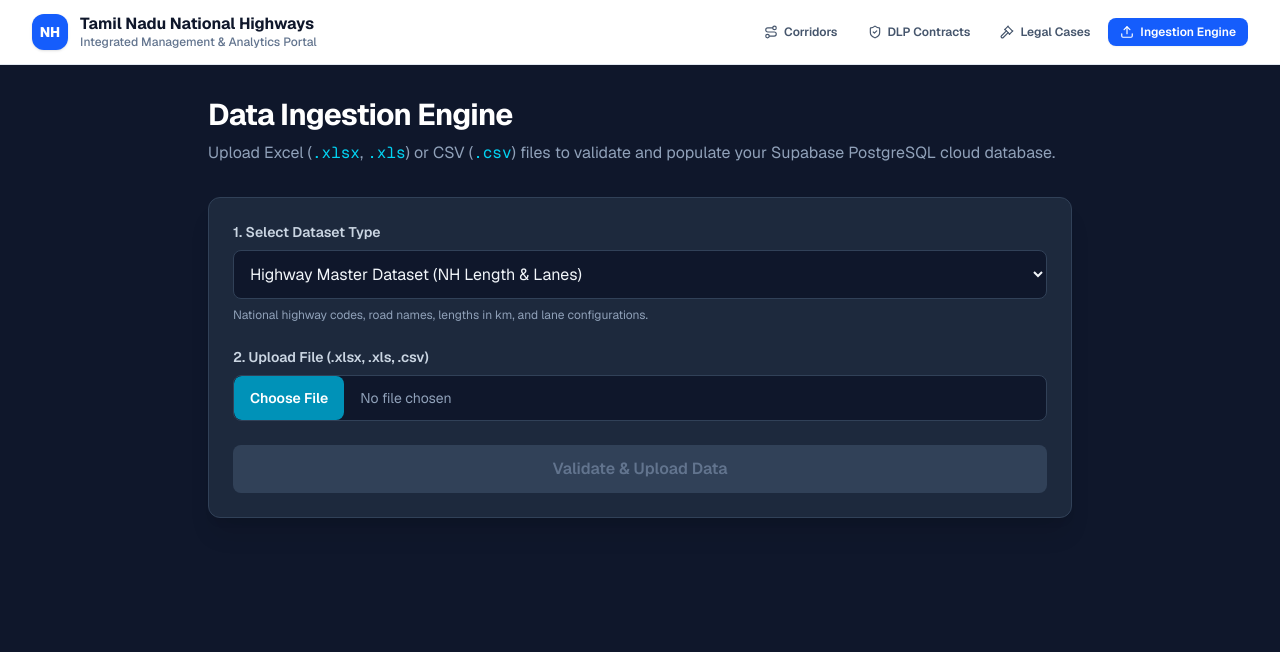
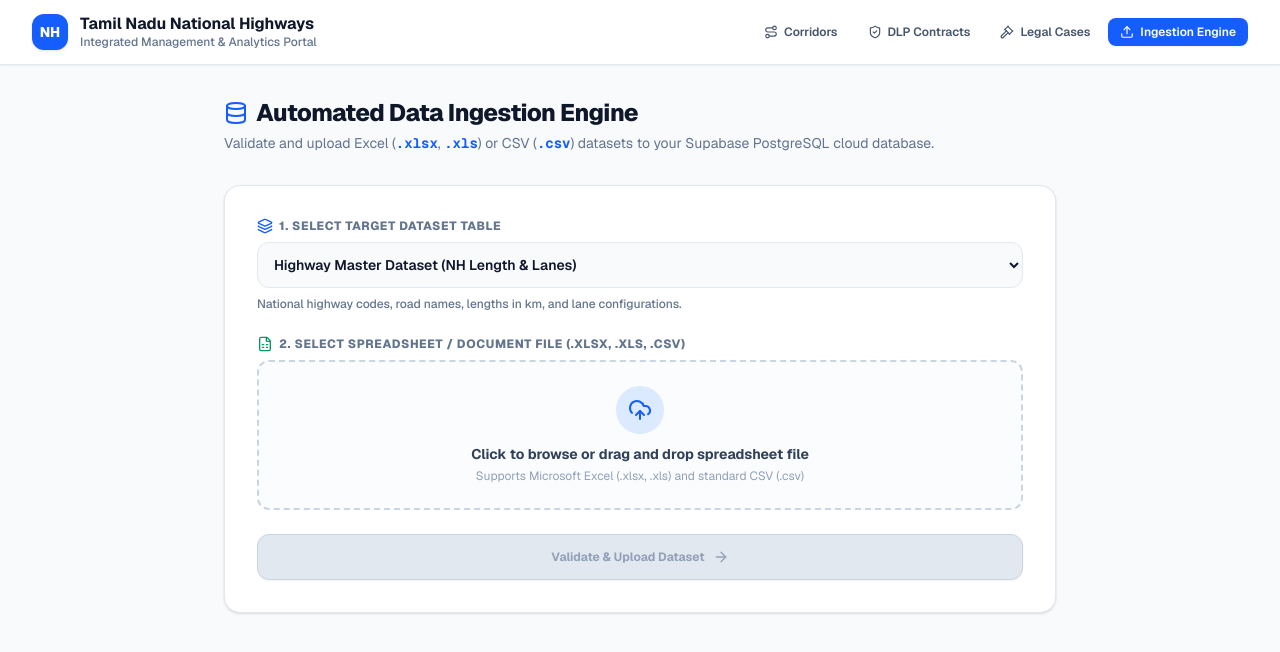
Before and after one commit to harish-3105/National-Highways, a Next.js app: page /ingest in a window 1280 px wide. Shown: the top 652 px of the page. Built offline with nearby package versions, Linux system fonts and the light colour scheme.

Commit message:
style(ingest): aligned Data Ingestion module theme and color scheme with unified light/dark design system

```diff
--- a/src/app/ingest/page.tsx
+++ b/src/app/ingest/page.tsx
@@ -2,6 +2,16 @@
 
 import { useState } from 'react';
 import { NavigationHeader } from '@/components/NavigationHeader';
+import {
+  UploadCloud,
+  Database,
+  CheckCircle2,
+  AlertCircle,
+  FileSpreadsheet,
+  FileText,
+  ArrowRight,
+  Layers,
+} from 'lucide-react';
 
 type DatasetType =
   | 'HIGHWAYS_MASTER'
@@ -99,26 +109,38 @@ export default function IngestPage() {
   };
 
   return (
-    <div className="min-h-screen bg-slate-900 text-slate-100 font-sans">
+    <div className="min-h-screen bg-slate-50 dark:bg-slate-950 text-slate-900 dark:text-slate-100 font-sans">
       <NavigationHeader />
-      <div className="max-w-4xl mx-auto px-4 py-8 space-y-8">
+
+      <main className="max-w-4xl mx-auto px-4 sm:px-6 lg:px-8 py-8 space-y-8">
+        {/* Page Banner Header */}
+        <div className="flex flex-col md:flex-row md:items-center justify-between gap-4">
           <div>
-          <h1 className="text-3xl font-bold tracking-tight text-white">Data Ingestion Engine</h1>
-          <p className="text-slate-400 mt-2">
-            Upload Excel (<code className="text-cyan-400">.xlsx</code>, <code className="text-cyan-400">.xls</code>) or CSV (<code className="text-cyan-400">.csv</code>) files to validate and populate your Supabase PostgreSQL cloud database.
+            <h1 className="text-2xl font-extrabold tracking-tight text-slate-900 dark:text-slate-100 flex items-center gap-2">
+              <Database className="w-6 h-6 text-blue-600 dark:text-blue-400" />
+              Automated Data Ingestion Engine
+            </h1>
+            <p className="text-sm text-slate-500 dark:text-slate-400 mt-1">
+              Validate and upload Excel (<code className="text-blue-600 dark:text-blue-400 font-mono font-bold">.xlsx</code>, <code className="text-blue-600 dark:text-blue-400 font-mono font-bold">.xls</code>) or CSV (<code className="text-blue-600 dark:text-blue-400 font-mono font-bold">.csv</code>) datasets to your Supabase PostgreSQL cloud database.
             </p>
           </div>
+        </div>
 
-        <form onSubmit={handleUpload} className="bg-slate-800 p-6 rounded-xl border border-slate-700 space-y-6 shadow-xl">
-          {/* Dataset Type Selection Dropdown */}
+        {/* Upload Form Card */}
+        <form
+          onSubmit={handleUpload}
+          className="bg-white dark:bg-slate-900 p-6 md:p-8 rounded-2xl border border-slate-200 dark:border-slate-800 space-y-6 shadow-sm"
+        >
+          {/* Section 1: Dataset Type Selection */}
           <div>
-            <label className="block text-sm font-semibold text-slate-300 mb-2">
-              1. Select Dataset Type
+            <label className="block text-xs font-extrabold uppercase tracking-wider text-slate-500 dark:text-slate-400 mb-2 flex items-center gap-1.5">
+              <Layers className="w-4 h-4 text-blue-600 dark:text-blue-400" />
+              1. Select Target Dataset Table
             </label>
             <select
               value={selectedType}
               onChange={(e) => setSelectedType(e.target.value as DatasetType)}
-              className="w-full bg-slate-900 border border-slate-700 text-slate-100 rounded-lg p-3 focus:ring-2 focus:ring-cyan-500 focus:outline-none"
+              className="w-full bg-slate-50 dark:bg-slate-800 border border-slate-200 dark:border-slate-700 text-slate-900 dark:text-slate-100 rounded-xl p-3 text-sm font-semibold focus:ring-2 focus:ring-blue-500 focus:outline-none cursor-pointer"
             >
               {DATASET_OPTIONS.map((opt) => (
                 <option key={opt.value} value={opt.value}>
@@ -126,45 +148,84 @@ export default function IngestPage() {
                 </option>
               ))}
             </select>
-            <p className="text-xs text-slate-400 mt-2">
+            <p className="text-xs text-slate-500 dark:text-slate-400 mt-2 font-medium">
               {DATASET_OPTIONS.find((o) => o.value === selectedType)?.description}
             </p>
           </div>
 
-          {/* File Selector */}
+          {/* Section 2: File Dropzone Input */}
           <div>
-            <label className="block text-sm font-semibold text-slate-300 mb-2">
-              2. Upload File (.xlsx, .xls, .csv)
+            <label className="block text-xs font-extrabold uppercase tracking-wider text-slate-500 dark:text-slate-400 mb-2 flex items-center gap-1.5">
+              <FileSpreadsheet className="w-4 h-4 text-emerald-600 dark:text-emerald-400" />
+              2. Select Spreadsheet / Document File (.xlsx, .xls, .csv)
             </label>
+            <div className="relative border-2 border-dashed border-slate-300 dark:border-slate-700 rounded-xl p-6 bg-slate-50/50 dark:bg-slate-800/40 hover:bg-slate-100/60 dark:hover:bg-slate-800/80 transition-colors text-center cursor-pointer">
               <input
                 type="file"
                 accept=".xlsx,.xls,.csv"
                 onChange={handleFileChange}
-              className="block w-full text-sm text-slate-400 file:mr-4 file:py-3 file:px-4 file:rounded-lg file:border-0 file:text-sm file:font-semibold file:bg-cyan-600 file:text-white hover:file:bg-cyan-500 cursor-pointer bg-slate-900 rounded-lg border border-slate-700"
+                className="absolute inset-0 w-full h-full opacity-0 cursor-pointer"
               />
+              <div className="flex flex-col items-center justify-center space-y-2">
+                <div className="p-3 bg-blue-100 dark:bg-blue-950/60 text-blue-600 dark:text-blue-400 rounded-full">
+                  <UploadCloud className="w-6 h-6" />
+                </div>
+                {file ? (
+                  <div>
+                    <span className="text-sm font-bold text-slate-900 dark:text-slate-100 flex items-center justify-center gap-2">
+                      <FileText className="w-4 h-4 text-emerald-600" />
+                      {file.name}
+                    </span>
+                    <span className="text-xs text-slate-400">
+                      ({(file.size / 1024).toFixed(1)} KB) &bull; Click to change file
+                    </span>
+                  </div>
+                ) : (
+                  <div>
+                    <span className="text-sm font-bold text-slate-700 dark:text-slate-200">
+                      Click to browse or drag and drop spreadsheet file
+                    </span>
+                    <p className="text-xs text-slate-400 mt-0.5">Supports Microsoft Excel (.xlsx, .xls) and standard CSV (.csv)</p>
+                  </div>
+                )}
+              </div>
+            </div>
           </div>
 
-          {/* Submit Button */}
+          {/* Submit Action Button */}
           <button
             type="submit"
             disabled={isUploading || !file}
-            className={`w-full py-3 px-6 rounded-lg font-semibold transition-colors ${
+            className={`w-full py-3.5 px-6 rounded-xl text-xs font-bold transition-all cursor-pointer shadow-xs flex items-center justify-center gap-2 ${
               isUploading || !file
-                ? 'bg-slate-700 text-slate-500 cursor-not-allowed'
-                : 'bg-cyan-500 text-slate-950 hover:bg-cyan-400'
+                ? 'bg-slate-200 dark:bg-slate-800 text-slate-400 dark:text-slate-600 cursor-not-allowed border border-slate-300 dark:border-slate-700'
+                : 'bg-blue-600 hover:bg-blue-700 text-white shadow-md'
             }`}
           >
-            {isUploading ? 'Validating & Inserting into Postgres...' : 'Validate & Upload Data'}
+            {isUploading ? (
+              <>
+                <div className="w-4 h-4 border-2 border-white border-t-transparent rounded-full animate-spin" />
+                <span>Validating & Batch Inserting into Supabase...</span>
+              </>
+            ) : (
+              <>
+                <span>Validate & Upload Dataset</span>
+                <ArrowRight className="w-4 h-4" />
+              </>
+            )}
           </button>
         </form>
 
-        {/* Error Feedback */}
+        {/* Error Feedback Banner */}
         {error && (
-          <div className="bg-red-950/80 border border-red-500/50 p-4 rounded-xl text-red-200">
-            <h3 className="font-semibold text-red-400">Schema Validation Error</h3>
-            <p className="text-sm mt-1">{error}</p>
+          <div className="bg-red-50 dark:bg-red-950/40 border border-red-200 dark:border-red-800 p-5 rounded-2xl text-red-900 dark:text-red-200 space-y-2">
+            <div className="flex items-center gap-2">
+              <AlertCircle className="w-5 h-5 text-red-600 shrink-0" />
+              <h3 className="font-bold text-sm text-red-900 dark:text-red-300">Schema Validation Error</h3>
+            </div>
+            <p className="text-xs font-semibold text-red-700 dark:text-red-300 pl-7">{error}</p>
             {result?.errors && result.errors.length > 0 && (
-              <ul className="list-disc list-inside mt-2 text-xs text-red-300 space-y-1">
+              <ul className="list-disc list-inside mt-2 text-xs text-red-600 dark:text-red-400 space-y-1 pl-7 font-mono">
                 {result.errors.map((errStr: string, idx: number) => (
                   <li key={idx}>{errStr}</li>
                 ))}
@@ -173,30 +234,33 @@ export default function IngestPage() {
           </div>
         )}
 
-        {/* Success Result & Data Preview */}
+        {/* Success Result & Data Preview Card */}
         {result && result.success && (
-          <div className="bg-emerald-950/60 border border-emerald-500/50 p-6 rounded-xl space-y-4">
+          <div className="bg-emerald-50/80 dark:bg-emerald-950/40 border border-emerald-200 dark:border-emerald-800 p-6 rounded-2xl space-y-4">
             <div className="flex items-center justify-between">
-              <h3 className="font-bold text-emerald-400 text-lg">Ingestion Successful!</h3>
-              <span className="text-xs bg-emerald-900 text-emerald-300 px-3 py-1 rounded-full font-mono">
+              <div className="flex items-center gap-2">
+                <CheckCircle2 className="w-5 h-5 text-emerald-600 shrink-0" />
+                <h3 className="font-bold text-emerald-900 dark:text-emerald-300 text-base">Ingestion Successful!</h3>
+              </div>
+              <span className="text-xs bg-emerald-100 dark:bg-emerald-900 text-emerald-800 dark:text-emerald-200 px-3 py-1 rounded-full font-extrabold font-mono">
                 {result.insertedCount} rows inserted
               </span>
             </div>
-            <p className="text-sm text-emerald-200">{result.message}</p>
+            <p className="text-xs text-emerald-800 dark:text-emerald-300 font-medium">{result.message}</p>
 
             {result.dataPreview && result.dataPreview.length > 0 && (
-              <div className="space-y-2 mt-4">
-                <h4 className="text-xs font-semibold text-slate-300 uppercase tracking-wider">
+              <div className="space-y-2 pt-2 border-t border-emerald-200 dark:border-emerald-800/60">
+                <h4 className="text-[11px] font-extrabold text-emerald-900 dark:text-emerald-400 uppercase tracking-wider">
                   PostgreSQL Inserted Preview (First 5 Rows):
                 </h4>
-                <div className="overflow-x-auto bg-slate-950 rounded-lg p-3 text-xs font-mono">
-                  <pre className="text-slate-300">{JSON.stringify(result.dataPreview, null, 2)}</pre>
+                <div className="overflow-x-auto bg-slate-900 rounded-xl p-3 text-xs font-mono border border-slate-800 shadow-inner">
+                  <pre className="text-emerald-300 leading-relaxed">{JSON.stringify(result.dataPreview, null, 2)}</pre>
                 </div>
               </div>
             )}
           </div>
         )}
-      </div>
+      </main>
     </div>
   );
 }
```
Lines whose indentation alone changed are shown as unchanged.
